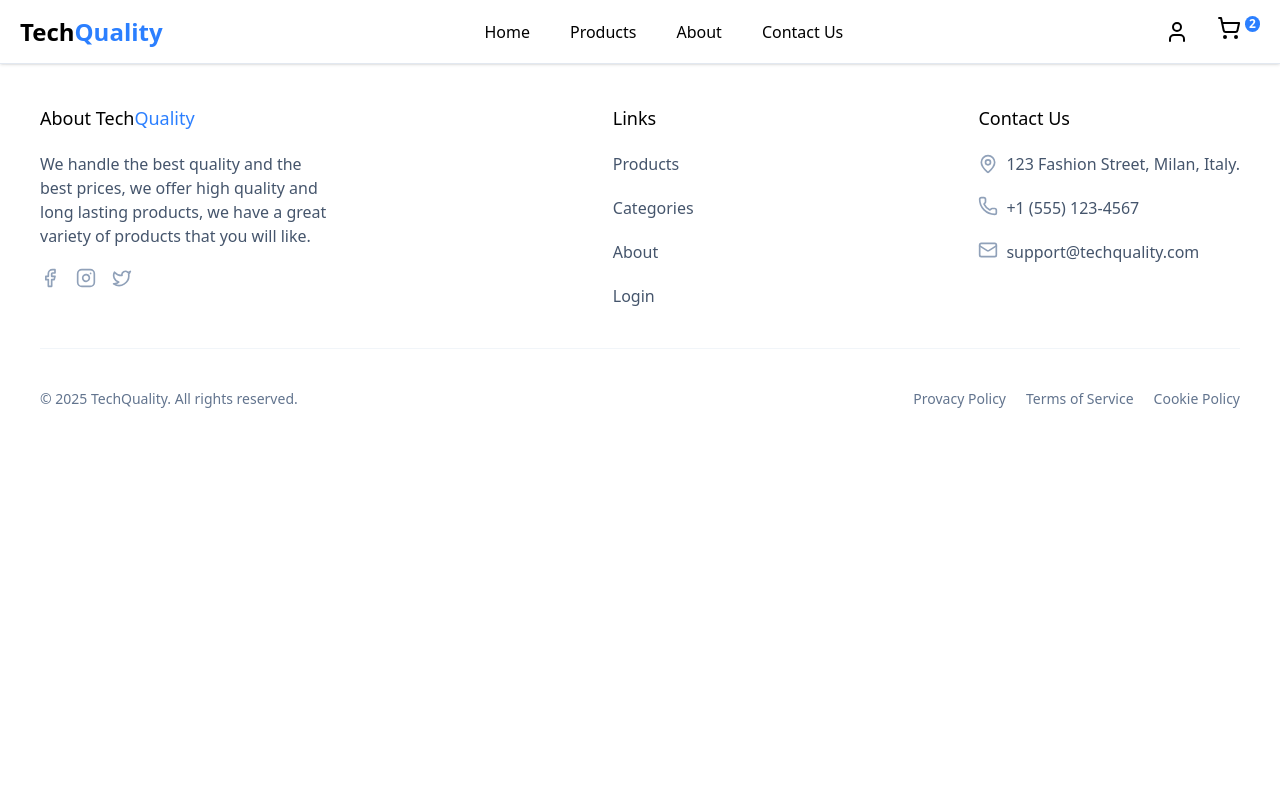
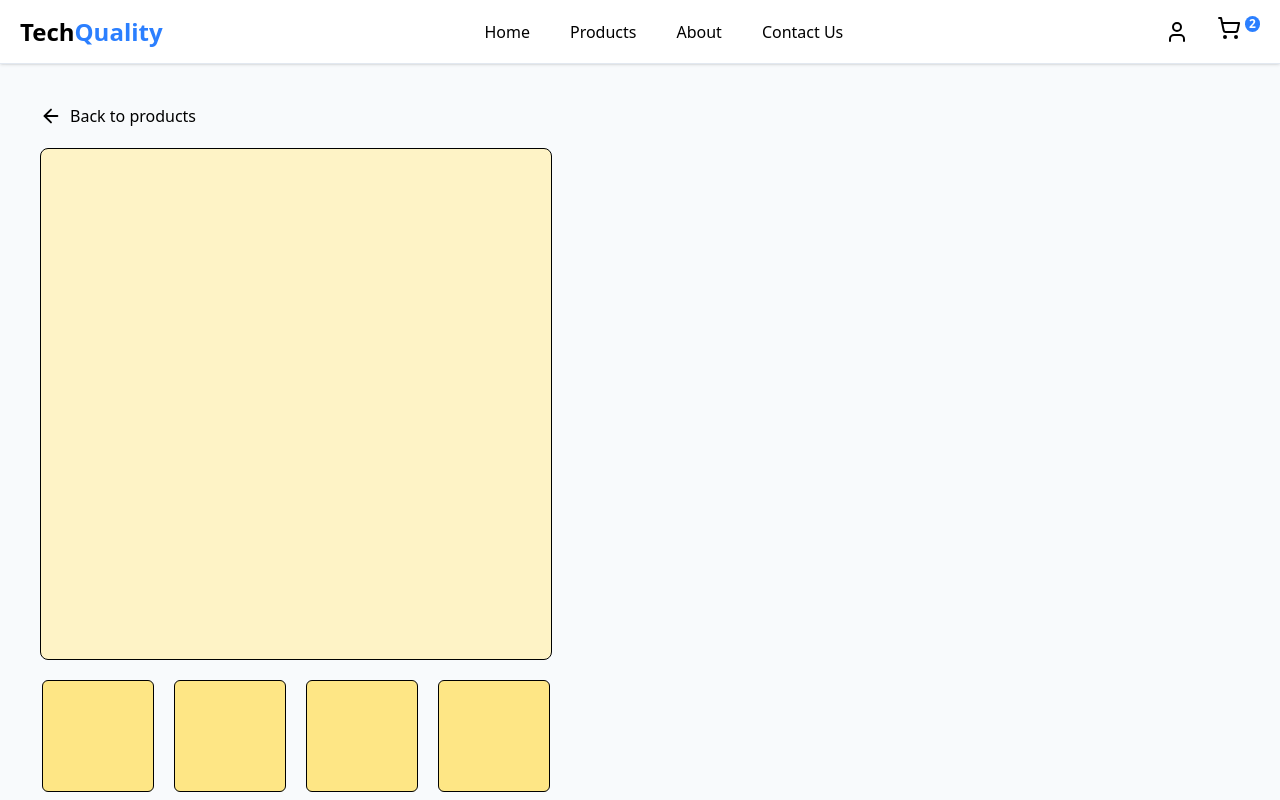
Before and after one commit to davidvchang/TechQuality---Ecommerce, a React (Vite) app in the folder frontend/: page /product/1 in a window 1280 px wide. Shown: the top 800 px of the page. Built offline with nearby package versions, Linux system fonts and the light colour scheme.

Commit message:
Add: productPage view image

```diff
--- a/frontend/src/App.tsx
+++ b/frontend/src/App.tsx
@@ -7,6 +7,7 @@ import { Route, Routes, BrowserRouter } from 'react-router-dom';
 import Review from "./pages/Review";
 import PaymentAccepted from "./pages/PaymentAccepted";
 import Products from "./pages/Products";
+import ProductView from "./pages/ProductView";
 
 function App() {
 
@@ -21,6 +22,7 @@ function App() {
 
               <Route path="/" element={<Home/>}/>
               <Route path="/products" element={<Products/>}/>
+              <Route path="/product/:id" element={<ProductView/>}/>
               <Route path="/cart" element={<Cart/>}/>
               <Route path="/checkout" element={<Checkout/>}/>
               <Route path="/order-review" element={<Review/>}/>
--- /dev/null
+++ b/frontend/src/components/ImagesProductContainer.tsx
@@ -0,0 +1,11 @@
+import React from 'react'
+
+const ImagesProductContainer:React.FC = () => {
+  return (
+    <div className='w-28 h-28 bg-amber-200 rounded-md border'>
+
+    </div>
+  )
+}
+
+export default ImagesProductContainer
--- a/frontend/src/components/Product.tsx
+++ b/frontend/src/components/Product.tsx
@@ -5,14 +5,17 @@ interface PropsProductsHome {
     image: string,
     name_product: string,
     type: string,
-    price: number
+    price: string,
+    link: string
 }
 
-const ProductHome:React.FC<PropsProductsHome> = ({ image, name_product, type, price}) => {
+const ProductHome:React.FC<PropsProductsHome> = ({ image, name_product, type, price, link}) => {
   return (
     <div className='flex-1 flex-col'>
         <div className='min-w-72 w-72 h-72 relative overflow-hidden'>
-            <img src={image} alt="" className='w-full h-full object-cover brightness-90 hover:scale-105 hover:transition duration-300 hover:cursor-pointer'/>
+            <a href={link}>
+                <img src={image} alt="" className='w-full h-full object-cover brightness-90 hover:scale-105 hover:transition duration-300 hover:cursor-pointer'/>
+            </a>
 
             <div className='absolute top-3 right-3 flex flex-col gap-2'>
                 <button className='p-2 bg-white rounded-full shadow-2xl opacity-95 hover:brightness-95 hover:transition hover:cursor-pointer duration-300'>
--- /dev/null
+++ b/frontend/src/pages/ProductView.tsx
@@ -0,0 +1,51 @@
+import React, { useState } from 'react'
+import { ArrowLeft } from 'lucide-react';
+import ImagesProductContainer from '../components/ImagesProductContainer';
+import axios from 'axios';
+
+interface PropsDataProduct {
+    id_product: number,
+    name: string,
+    description: string,
+    price: string,
+    category: string
+}
+
+const ProductView:React.FC = () => {
+    const [products, setProducts] = useState<PropsDataProduct[]>([])
+
+    const getProducts= async() => {
+        const response = await axios.get("http://localhost:4000/api/products")
+        setProducts(response.data)
+    }
+  return (
+    <section className='w-full h-full bg-slate-50 pb-14 p-10 flex'>
+        <div className='flex flex-col gap-5'>
+            <a href="/products" className='flex gap-2 items-center hover:text-slate-600 hover:transition duration-300'>
+                <ArrowLeft className='w-[22px] h-[22px]'/>
+                <span>Back to products</span>
+            </a>
+
+                {/* PRINCIPAL IMAGE */}
+            <div className='w-[32rem] h-[32rem] bg-amber-100 border rounded-lg'>
+
+            </div>
+
+            <div className='flex gap-5 pl-0.5'>
+                <ImagesProductContainer/>
+                <ImagesProductContainer/>
+                <ImagesProductContainer/>
+                <ImagesProductContainer/>
+            </div>
+
+        </div>
+
+        <div className='flex flex-col gap-5'>
+
+
+        </div>
+    </section>
+  )
+}
+
+export default ProductView
--- a/frontend/src/pages/Products.tsx
+++ b/frontend/src/pages/Products.tsx
@@ -15,18 +15,20 @@ interface PropsDataCategories {
 
 const Products:React.FC = () => {
 
+    const [products, setProducts] = useState<PropsDataCategories[]>([])
     const [categories, setCategories] = useState<PropsDataCategories[]>([])
     const [numberProducts, setNumberProducts] = useState<number>(0)
 
-    const getCategories= async() => {
+    const getProducts= async() => {
         const response = await axios.get("http://localhost:4000/api/products")
         setCategories(response.data)
         setNumberProducts(response.data.length)
+        setProducts(response.data)
     }
 
     useEffect(() => {
-        getCategories()
-    })
+        getProducts()
+    }, [])
 
     const uniqueCategories = categories.filter((item, index, self) =>
         index === self.findIndex(c => c.category === item.category)
@@ -98,13 +100,9 @@ const Products:React.FC = () => {
                 <span className='tex-sm font-light'>Showing {numberProducts} products</span>
 
                 <div className='grid grid-cols-3 w-full gap-x-0 gap-y-10'>
-                    <ProductHome image={AlexaImg} name_product='Alexa' type='Smart' price={799.99}/>
-                    <ProductHome image={AlexaImg} name_product='Alexa' type='Smart' price={799.99}/>
-                    <ProductHome image={AlexaImg} name_product='Alexa' type='Smart' price={799.99}/>
-                    <ProductHome image={AlexaImg} name_product='Alexa' type='Smart' price={799.99}/>
-                    <ProductHome image={AlexaImg} name_product='Alexa' type='Smart' price={799.99}/>
-                    <ProductHome image={AlexaImg} name_product='Alexa' type='Smart' price={799.99}/>
-                    <ProductHome image={AlexaImg} name_product='Alexa' type='Smart' price={799.99}/>
+                    {products.map((product) => (
+                        <ProductHome key={product.id_product} link={`/product/${product.id_product}`} image={AlexaImg} name_product={product.name} type={product.category} price={product.price}/>
+                    ))}
                 </div>
             </div>
 
```
